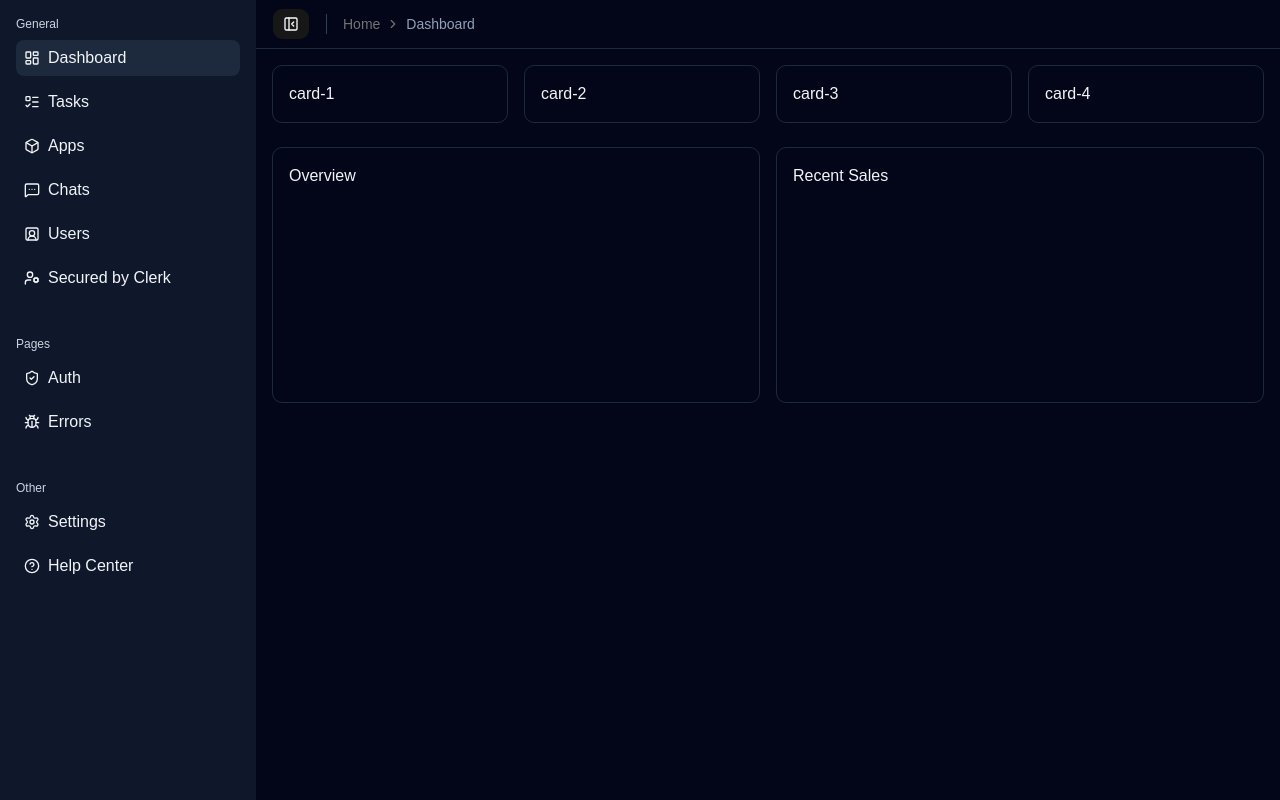
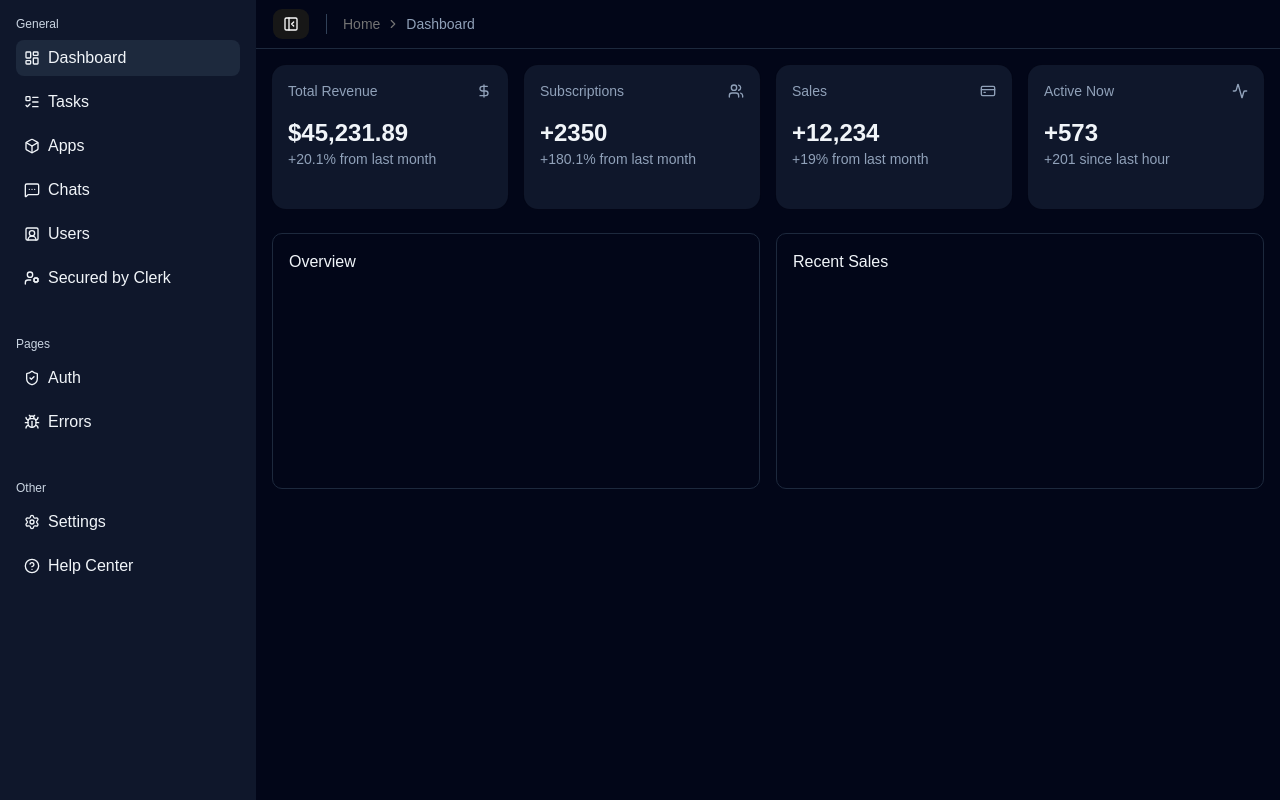
Before and after one commit to Staskovych/react-admin-panel, a React (Vite) app: page / in a window 1280 px wide. Built offline with nearby package versions, Linux system fonts and the light colour scheme.

Commit message:
feat(dashboard): add stats cards with extracted mock data

```diff
--- /dev/null
+++ b/src/components/ui/card.tsx
@@ -0,0 +1,103 @@
+import * as React from "react"
+
+import { cn } from "@/lib/utils"
+
+function Card({
+  className,
+  size = "default",
+  ...props
+}: React.ComponentProps<"div"> & { size?: "default" | "sm" }) {
+  return (
+    <div
+      data-slot="card"
+      data-size={size}
+      className={cn(
+        "group/card flex flex-col gap-(--card-spacing) overflow-hidden rounded-xl bg-card py-(--card-spacing) text-sm text-card-foreground ring-1 ring-foreground/10 [--card-spacing:--spacing(4)] has-data-[slot=card-footer]:pb-0 has-[>img:first-child]:pt-0 data-[size=sm]:[--card-spacing:--spacing(3)] data-[size=sm]:has-data-[slot=card-footer]:pb-0 *:[img:first-child]:rounded-t-xl *:[img:last-child]:rounded-b-xl",
+        className
+      )}
+      {...props}
+    />
+  )
+}
+
+function CardHeader({ className, ...props }: React.ComponentProps<"div">) {
+  return (
+    <div
+      data-slot="card-header"
+      className={cn(
+        "group/card-header @container/card-header grid auto-rows-min items-start gap-1 rounded-t-xl px-(--card-spacing) has-data-[slot=card-action]:grid-cols-[1fr_auto] has-data-[slot=card-description]:grid-rows-[auto_auto] [.border-b]:pb-(--card-spacing)",
+        className
+      )}
+      {...props}
+    />
+  )
+}
+
+function CardTitle({ className, ...props }: React.ComponentProps<"div">) {
+  return (
+    <div
+      data-slot="card-title"
+      className={cn(
+        "font-heading text-base leading-snug font-medium group-data-[size=sm]/card:text-sm",
+        className
+      )}
+      {...props}
+    />
+  )
+}
+
+function CardDescription({ className, ...props }: React.ComponentProps<"div">) {
+  return (
+    <div
+      data-slot="card-description"
+      className={cn("text-sm text-muted-foreground", className)}
+      {...props}
+    />
+  )
+}
+
+function CardAction({ className, ...props }: React.ComponentProps<"div">) {
+  return (
+    <div
+      data-slot="card-action"
+      className={cn(
+        "col-start-2 row-span-2 row-start-1 self-start justify-self-end",
+        className
+      )}
+      {...props}
+    />
+  )
+}
+
+function CardContent({ className, ...props }: React.ComponentProps<"div">) {
+  return (
+    <div
+      data-slot="card-content"
+      className={cn("px-(--card-spacing)", className)}
+      {...props}
+    />
+  )
+}
+
+function CardFooter({ className, ...props }: React.ComponentProps<"div">) {
+  return (
+    <div
+      data-slot="card-footer"
+      className={cn(
+        "flex items-center rounded-b-xl border-t bg-muted/50 p-(--card-spacing)",
+        className
+      )}
+      {...props}
+    />
+  )
+}
+
+export {
+  Card,
+  CardHeader,
+  CardFooter,
+  CardTitle,
+  CardAction,
+  CardDescription,
+  CardContent,
+}
--- a/src/features/dashboard/DashboardPage.tsx
+++ b/src/features/dashboard/DashboardPage.tsx
@@ -1,11 +1,13 @@
+import { StatsCard } from "./StatsCard";
+import { dashboardStats } from "./Dashboard-stats";
+
 export function DashboardPage() {
  return (
   <div className="p-4 space-y-6">
    <div className="grid grid-cols-1 md:grid-cols-2 lg:grid-cols-4 gap-4">
-    <div className="rounded-lg border border-slate-800 p-4">card-1</div>
-    <div className="rounded-lg border border-slate-800 p-4">card-2</div>
-    <div className="rounded-lg border border-slate-800 p-4">card-3</div>
-    <div className="rounded-lg border border-slate-800 p-4">card-4</div>
+    {dashboardStats.map((stat) => (
+     <StatsCard key={stat.title} {...stat} />
+    ))}
    </div>
    <div className="grid grid-cols-1 md:grid-cols-2 gap-4">
     <div className="rounded-lg border border-slate-800 p-4 min-h-64">
--- /dev/null
+++ b/src/features/dashboard/StatsCard.tsx
@@ -0,0 +1,28 @@
+import { Card, CardHeader, CardContent, CardTitle } from "@/components/ui/card";
+import { type LucideIcon } from "lucide-react";
+
+export type StatsCardProps = {
+ title: string;
+ value: string;
+ icon: LucideIcon;
+ trend: string;
+};
+
+export function StatsCard({ title, value, icon, trend }: StatsCardProps) {
+ const Icon = icon;
+
+ return (
+  <Card className="bg-slate-900 border-slate-800 min-h-36">
+   <CardHeader className="flex flex-row justify-between items-center">
+    <CardTitle className="text-sm font-medium text-slate-400">
+     {title}
+    </CardTitle>
+    <Icon className="w-4 h-4 text-slate-400" />
+   </CardHeader>
+   <CardContent>
+    <p className="text-2xl font-bold text-slate-100">{value}</p>
+    <p className="text-sm text-slate-400">{trend}</p>
+   </CardContent>
+  </Card>
+ );
+}
--- /dev/null
+++ b/src/features/dashboard/dashboard-stats.ts
@@ -0,0 +1,29 @@
+import { DollarSign, Users, CreditCard, Activity } from "lucide-react";
+import type { StatsCardProps } from "./StatsCard";
+
+export const dashboardStats: StatsCardProps[] = [
+ {
+  title: "Total Revenue",
+  value: "$45,231.89",
+  icon: DollarSign,
+  trend: "+20.1% from last month",
+ },
+ {
+  title: "Subscriptions",
+  value: "+2350",
+  icon: Users,
+  trend: "+180.1% from last month",
+ },
+ {
+  title: "Sales",
+  value: "+12,234",
+  icon: CreditCard,
+  trend: "+19% from last month",
+ },
+ {
+  title: "Active Now",
+  value: "+573",
+  icon: Activity,
+  trend: "+201 since last hour",
+ },
+];
```
Also changed, not shown: src/components/layout/Layout.tsx (+13 -12 lines).
